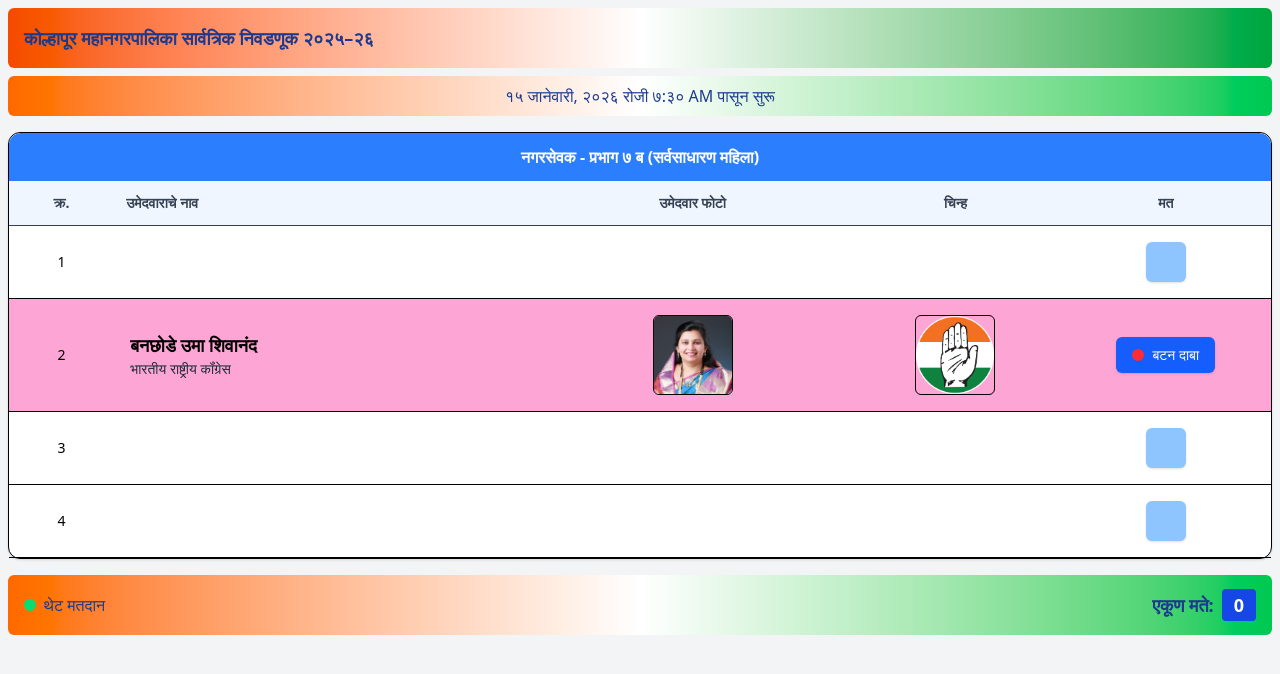
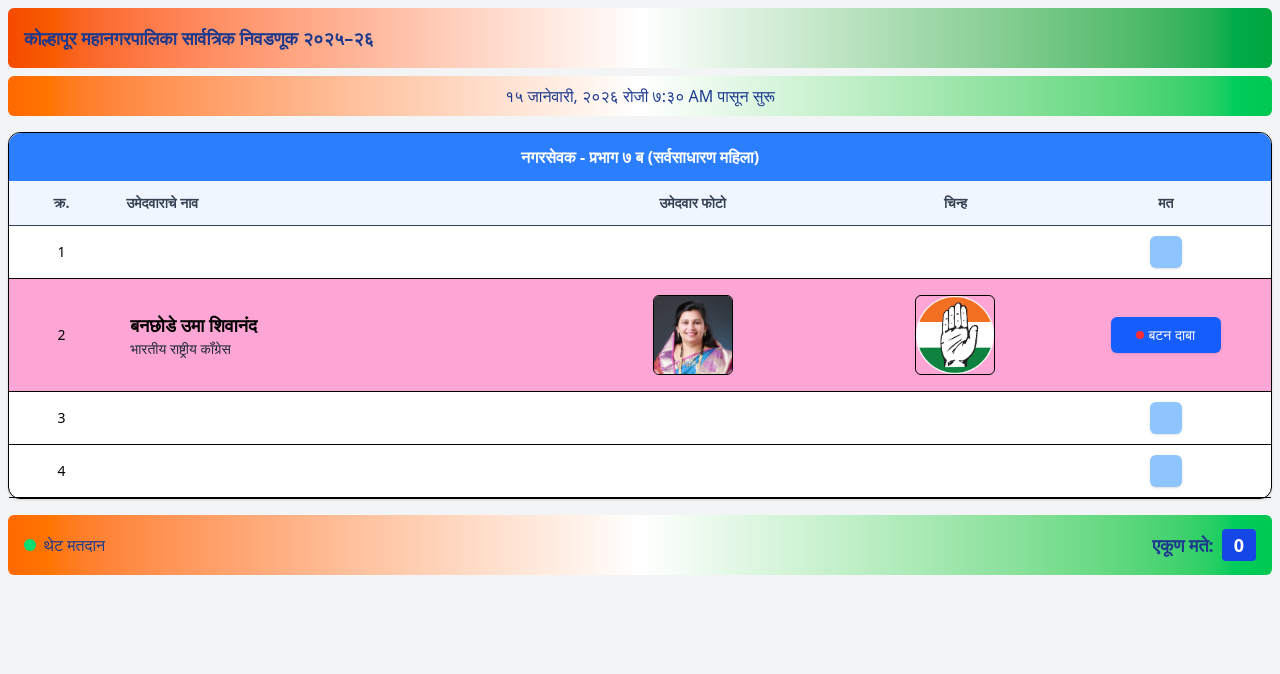
Before and after one commit to APG9559/Vote-demo, a React (Vite) app: page / in a window 1280 px wide. Shown: the top 674 px of the page. Built offline with nearby package versions, Linux system fonts and the light colour scheme; no server answers.

Commit message:
UPDATED BUTTON

```diff
--- a/src/pages/UmaBansode.jsx
+++ b/src/pages/UmaBansode.jsx
@@ -124,27 +124,29 @@ export default function UmaBansode() {
               )}
             </div>
 
-            <div className="col-span-2 p-4 flex justify-center">
+            <div className="col-span-2 p-2 flex justify-center overflow-hidden">
   {c.selected ? (
     <button
       onClick={() => handleButtonClick(c.name)}
       disabled={pressedButtons.includes(c.name) || loading}
-                  className={`px-4 py-2 rounded-md shadow flex items-center gap-2 text-white
+      className={`w-full max-w-[110px]
+        px-2 py-2 rounded-md shadow
+        flex items-center justify-center gap-1
+        text-white text-sm
         ${
           pressedButtons.includes(c.name) || loading
             ? "bg-gray-400 cursor-not-allowed"
             : "bg-blue-600 hover:bg-blue-700"
         }`}
     >
-                  <span className="w-3 h-3 bg-red-500 rounded-full"></span>
-                  {pressedButtons.includes(c.name)
-                    ? "मत दिले"
-                    : "बटन दाबा"}
+      <span className="w-2 h-2 bg-red-500 rounded-full"></span>
+      {pressedButtons.includes(c.name) ? "मत दिले" : "बटन दाबा"}
     </button>
   ) : (
-                <button className="w-10 h-10 bg-blue-300 rounded-md shadow"></button>
+    <button className="w-8 h-8 bg-blue-300 rounded-md shadow"></button>
   )}
 </div>
+
           </div>
         ))}
       </div>
```
Lines whose indentation alone changed are shown as unchanged.
